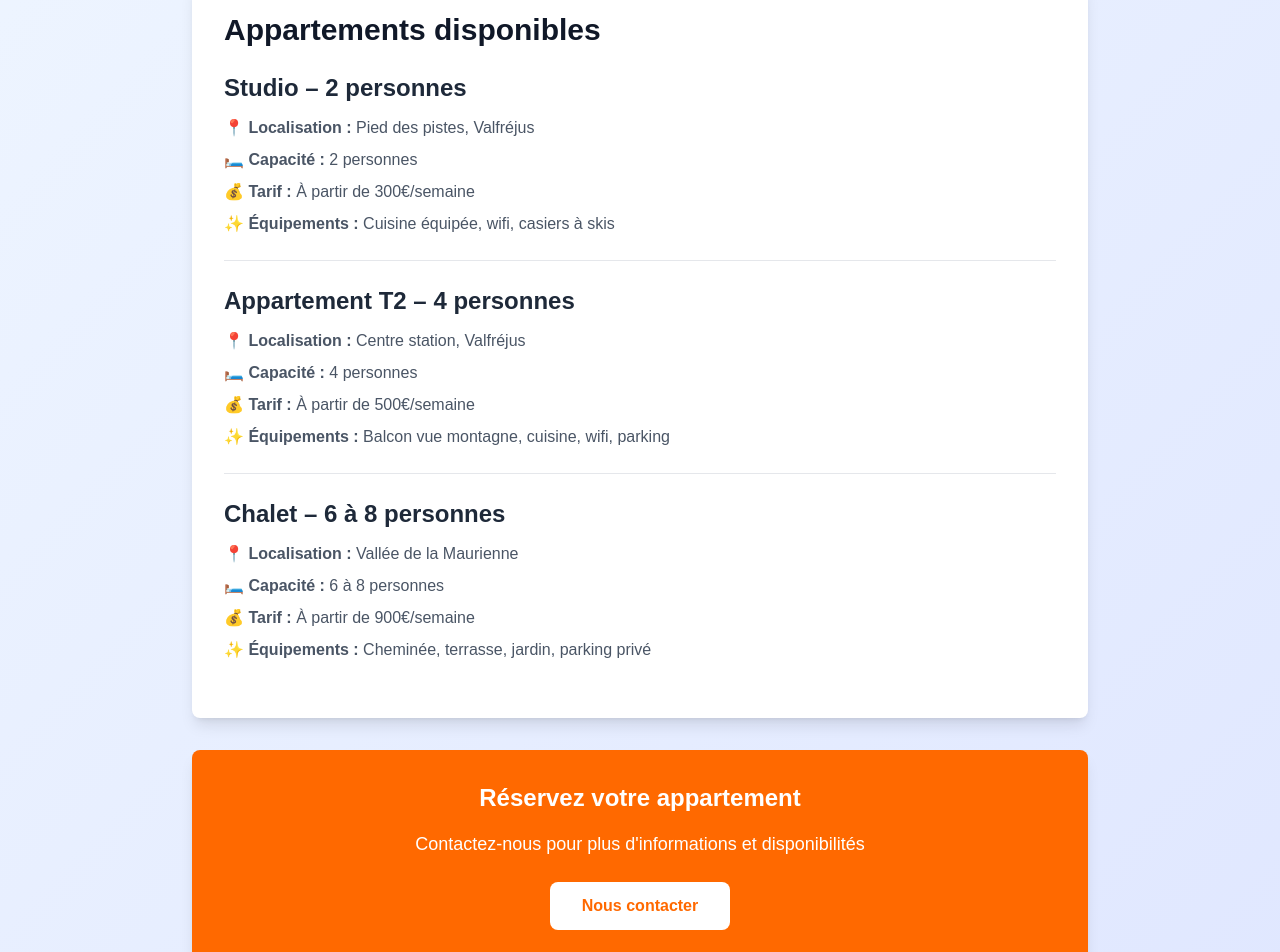
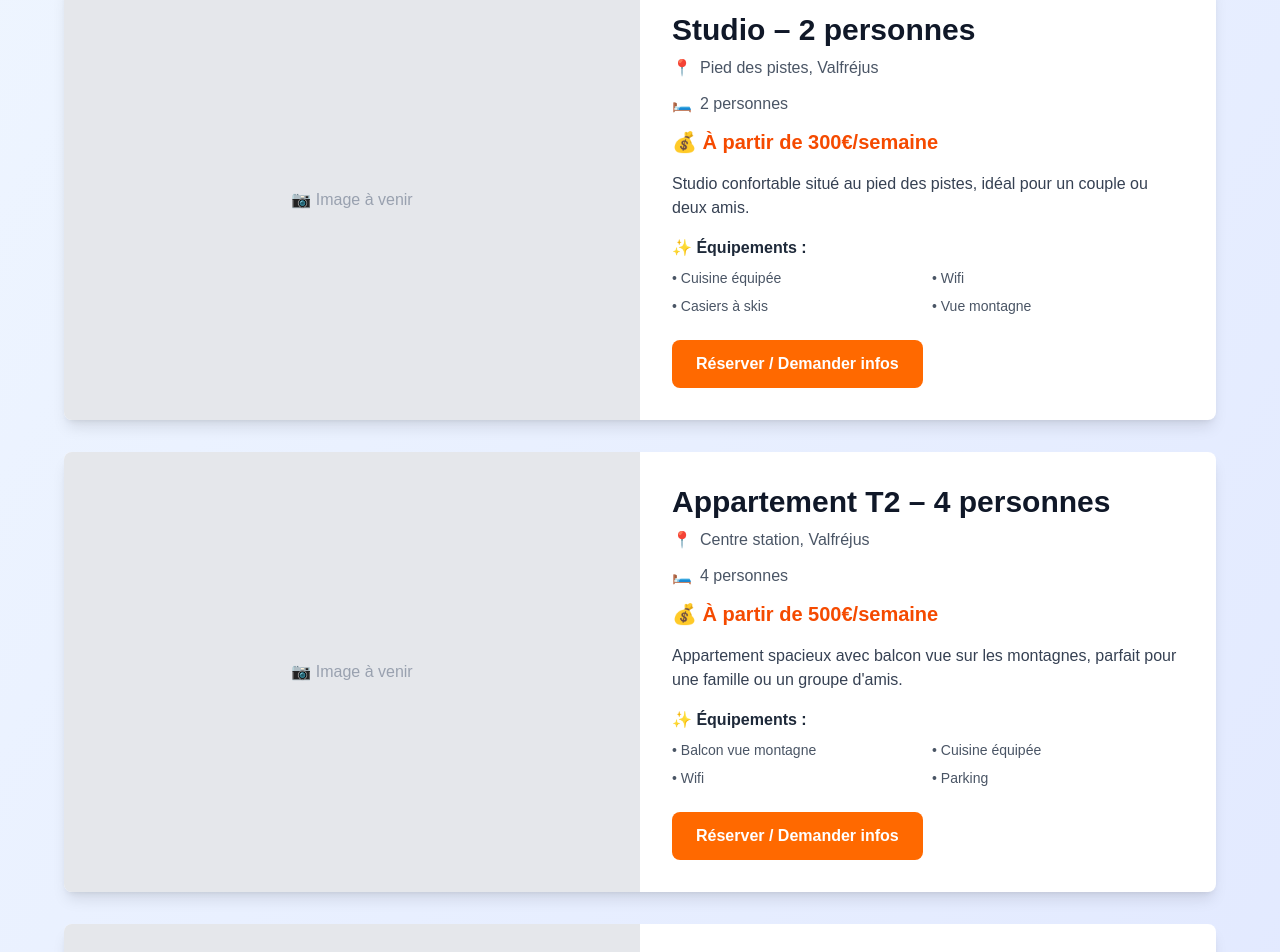
Before and after one commit to clementsbt/tetes-brulees, a Next.js app: page /location in a window 1280 px wide. Shown: the part 320-1272 px from the top of the page. Built offline with nearby package versions, Linux system fonts and the light colour scheme.

Commit message:
Refonte page location avec images et descriptions détaillées

```diff
--- a/app/location/page.tsx
+++ b/app/location/page.tsx
@@ -1,4 +1,40 @@
+import Image from 'next/image';
+import Link from 'next/link';
+
 export default function LocationPage() {
+  const apartments = [
+    {
+      id: 1,
+      title: "Studio – 2 personnes",
+      location: "Pied des pistes, Valfréjus",
+      capacity: "2 personnes",
+      price: "À partir de 300€/semaine",
+      image: "/placeholder-apartment.jpg",
+      description: "Studio confortable situé au pied des pistes, idéal pour un couple ou deux amis.",
+      amenities: ["Cuisine équipée", "Wifi", "Casiers à skis", "Vue montagne"]
+    },
+    {
+      id: 2,
+      title: "Appartement T2 – 4 personnes",
+      location: "Centre station, Valfréjus",
+      capacity: "4 personnes",
+      price: "À partir de 500€/semaine",
+      image: "/placeholder-apartment.jpg",
+      description: "Appartement spacieux avec balcon vue sur les montagnes, parfait pour une famille ou un groupe d'amis.",
+      amenities: ["Balcon vue montagne", "Cuisine équipée", "Wifi", "Parking"]
+    },
+    {
+      id: 3,
+      title: "Chalet – 6 à 8 personnes",
+      location: "Vallée de la Maurienne",
+      capacity: "6 à 8 personnes",
+      price: "À partir de 900€/semaine",
+      image: "/placeholder-apartment.jpg",
+      description: "Grand chalet authentique avec cheminée, terrasse et jardin. Parfait pour des sessions entre amis.",
+      amenities: ["Cheminée", "Terrasse", "Jardin", "Parking privé", "BBQ"]
+    }
+  ];
+
   return (
     <div className="min-h-screen bg-gradient-to-br from-blue-50 to-indigo-100 pt-20">
       <div className="container mx-auto px-4 py-16">
@@ -12,65 +48,83 @@ export default function LocationPage() {
           </p>
         </div>
 
-        {/* Content Section */}
-        <div className="max-w-4xl mx-auto">
-          <div className="bg-white rounded-lg shadow-lg p-8 mb-8">
-            <h2 className="text-3xl font-bold text-gray-900 mb-6">
-              Appartements disponibles
-            </h2>
+        {/* Apartments Grid */}
+        <div className="max-w-6xl mx-auto space-y-8">
+          {apartments.map((apt) => (
+            <div
+              key={apt.id}
+              className="bg-white rounded-lg shadow-lg overflow-hidden hover:shadow-2xl transition-all"
+            >
+              <div className="md:flex">
+                {/* Image */}
+                <div className="md:w-1/2 relative h-64 md:h-auto bg-gray-200">
+                  <div className="absolute inset-0 flex items-center justify-center text-gray-400">
+                    📷 Image à venir
+                  </div>
+                  {/* Placeholder - remplacer par vraies images plus tard */}
+                </div>
 
-            <div className="space-y-6">
-              <div className="border-b border-gray-200 pb-6">
-                <h3 className="text-2xl font-semibold text-gray-800 mb-3">
-                  Studio – 2 personnes
-                </h3>
-                <ul className="text-gray-600 space-y-2">
-                  <li>📍 <strong>Localisation :</strong> Pied des pistes, Valfréjus</li>
-                  <li>🛏️ <strong>Capacité :</strong> 2 personnes</li>
-                  <li>💰 <strong>Tarif :</strong> À partir de 300€/semaine</li>
-                  <li>✨ <strong>Équipements :</strong> Cuisine équipée, wifi, casiers à skis</li>
-                </ul>
-              </div>
+                {/* Content */}
+                <div className="md:w-1/2 p-8">
+                  <h2 className="text-3xl font-bold text-gray-900 mb-2">
+                    {apt.title}
+                  </h2>
 
-              <div className="border-b border-gray-200 pb-6">
-                <h3 className="text-2xl font-semibold text-gray-800 mb-3">
-                  Appartement T2 – 4 personnes
-                </h3>
-                <ul className="text-gray-600 space-y-2">
-                  <li>📍 <strong>Localisation :</strong> Centre station, Valfréjus</li>
-                  <li>🛏️ <strong>Capacité :</strong> 4 personnes</li>
-                  <li>💰 <strong>Tarif :</strong> À partir de 500€/semaine</li>
-                  <li>✨ <strong>Équipements :</strong> Balcon vue montagne, cuisine, wifi, parking</li>
-                </ul>
-              </div>
+                  <div className="space-y-3 mb-4">
+                    <p className="text-gray-600 flex items-center">
+                      <span className="mr-2">📍</span> {apt.location}
+                    </p>
+                    <p className="text-gray-600 flex items-center">
+                      <span className="mr-2">🛏️</span> {apt.capacity}
+                    </p>
+                    <p className="text-orange-600 font-semibold text-xl">
+                      💰 {apt.price}
+                    </p>
+                  </div>
 
-              <div className="pb-6">
-                <h3 className="text-2xl font-semibold text-gray-800 mb-3">
-                  Chalet – 6 à 8 personnes
-                </h3>
-                <ul className="text-gray-600 space-y-2">
-                  <li>📍 <strong>Localisation :</strong> Vallée de la Maurienne</li>
-                  <li>🛏️ <strong>Capacité :</strong> 6 à 8 personnes</li>
-                  <li>💰 <strong>Tarif :</strong> À partir de 900€/semaine</li>
-                  <li>✨ <strong>Équipements :</strong> Cheminée, terrasse, jardin, parking privé</li>
-                </ul>
+                  <p className="text-gray-700 mb-4">
+                    {apt.description}
+                  </p>
+
+                  {/* Amenities */}
+                  <div className="mb-6">
+                    <h3 className="font-semibold text-gray-800 mb-2">✨ Équipements :</h3>
+                    <ul className="grid grid-cols-2 gap-2">
+                      {apt.amenities.map((amenity, idx) => (
+                        <li key={idx} className="text-gray-600 text-sm">
+                          • {amenity}
+                        </li>
+                      ))}
+                    </ul>
+                  </div>
+
+                  {/* Contact Button */}
+                  <a
+                    href="mailto:contact@tetes-brulees.fr?subject=Location appartement"
+                    className="inline-block bg-orange-500 text-white px-6 py-3 rounded-lg font-semibold hover:bg-orange-600 transition-colors"
+                  >
+                    Réserver / Demander infos
+                  </a>
+                </div>
               </div>
             </div>
-          </div>
+          ))}
+        </div>
 
-          {/* Contact Section */}
-          <div className="bg-orange-500 text-white rounded-lg shadow-lg p-8 text-center">
-            <h3 className="text-2xl font-bold mb-4">
-              Réservez votre appartement
+        {/* CTA Footer */}
+        <div className="mt-16 text-center">
+          <div className="bg-white rounded-lg shadow-lg p-8 max-w-2xl mx-auto">
+            <h3 className="text-2xl font-bold text-gray-900 mb-4">
+              Besoin d'aide ?
             </h3>
-            <p className="mb-6 text-lg">
-              Contactez-nous pour plus d'informations et disponibilités
+            <p className="text-gray-600 mb-6">
+              Contactez-nous pour toute question sur les disponibilités, tarifs ou équipements.
             </p>
             <a
               href="mailto:contact@tetes-brulees.fr"
-              className="inline-block bg-white text-orange-500 px-8 py-3 rounded-lg font-semibold hover:bg-gray-100 transition-colors"
+              className="inline-block bg-orange-500 text-white px-8 py-3 rounded-lg font-semibold hover:bg-orange-600 transition-colors"
             >
-              Nous contacter
+              📧 contact@tetes-brulees.fr
             </a>
           </div>
         </div>
```
